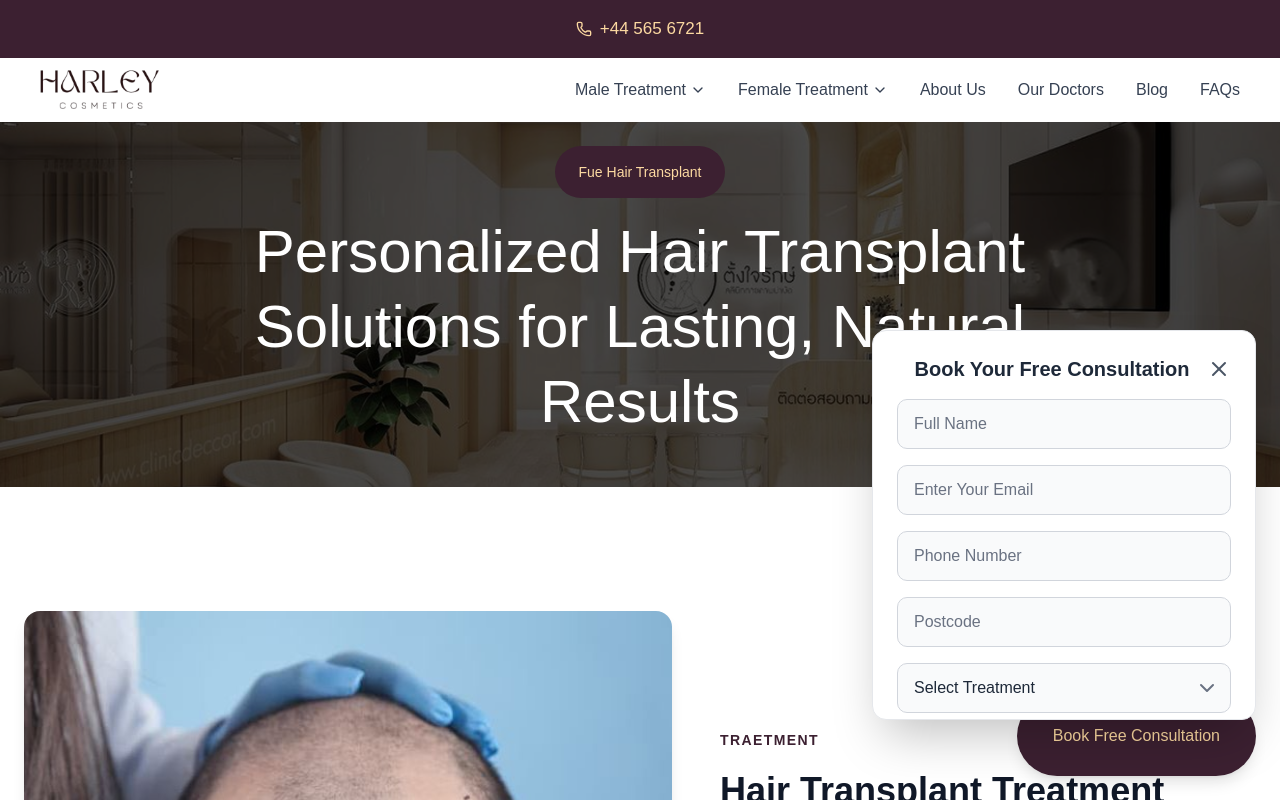
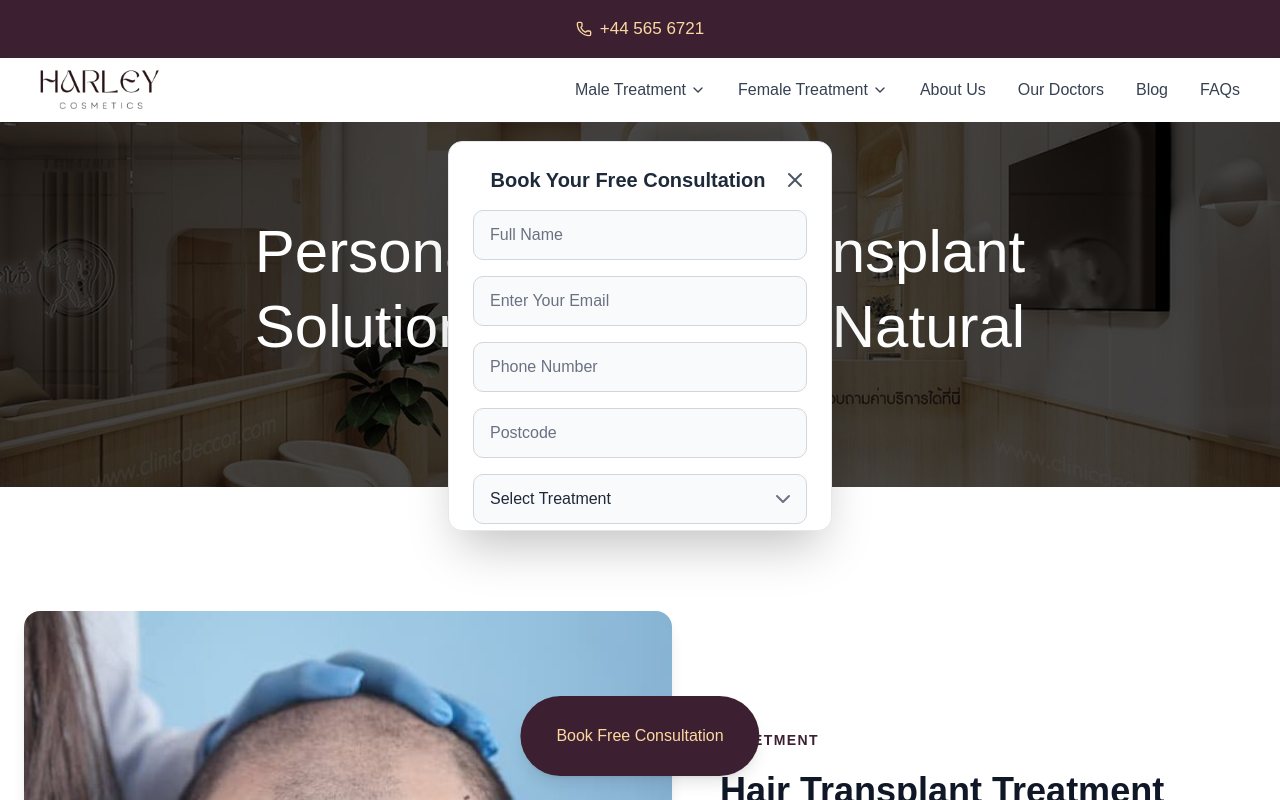
Before and after one commit to Saleh-09/HarleyCosmetics, a React (Vite) app: page /male/fue-hair-transplant in a window 1280 px wide. Both pictures are taken after a click on the button "Book Free Consultation". Built offline with nearby package versions, Linux system fonts and the light colour scheme.

Commit message:
added mobile respnsive

```diff
--- a/src/components/FloatingConsultajtionButton.jsx
+++ b/src/components/FloatingConsultajtionButton.jsx
@@ -43,14 +43,24 @@ const FloatingConsultationButton = () => {
       {/* Floating Button */}
       <button
         onClick={() => setIsModalOpen(true)}
-        className="fixed bottom-6 right-6 bg-[#3C2031] hover:bg-[#533547] text-[#FCD9A1] px-9 py-7 rounded-full shadow-lg hover:shadow-xl transition-all duration-300 z-50 font-medium text-[15px] md:text-base"
+        className="
+          fixed bottom-6 right-6
+          sm:left-1/2 sm:-translate-x-1/2 sm:right-auto
+          bg-[#3C2031] hover:bg-[#533547] text-[#FCD9A1]
+          px-9 py-7 rounded-full shadow-lg hover:shadow-xl
+          transition-all duration-300 z-50 font-medium text-[15px] md:text-base
+        "
       >
         Book Free Consultation
       </button>
 
       {/* Modal Overlay */}
       {isModalOpen && (
-        <div className="fixed bottom-20 right-6 z-50 max-h-[calc(100vh-8rem)]">
+        <div className="
+          fixed bottom-20 right-6
+          sm:inset-0 sm:flex sm:items-center sm:justify-center
+          z-50 max-h-[calc(100vh-8rem)]
+        ">
           {/* Modal Content */}
           <div className="bg-white rounded-xl w-96 max-w-[calc(100vw-2rem)] shadow-2xl border border-gray-200">
             {/* Modal Header */}
```
